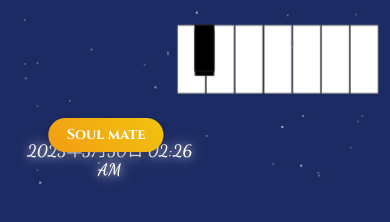
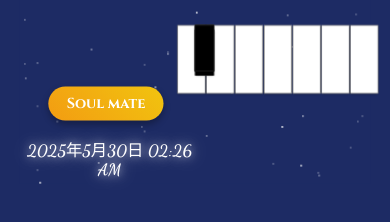
Before and after one commit to Ethannoma27/A-My-Love-Site-1.0NEW, a plain HTML site: page Eternal/5.30Mysoul/index.html in a window 390 px wide. Shown: the part 614-836 px from the top of the page. Drawn offline with Linux system fonts and the light colour scheme.

Commit message:
Replace 5.30Mysoul folder with updated version

```diff
--- a/Eternal/5.30Mysoul/index.html
+++ b/Eternal/5.30Mysoul/index.html
@@ -260,7 +260,7 @@
   .button {
         padding: 8px 20px; /* 缩小按钮尺寸 */
         font-size: 1em; /* 减小按钮文字大小 */
-        bottom: 35px; /* 更小的底部距离 */
+        bottom: 70px; /* 更小的底部距离 */
         margin-left: -45px; /* 调整居中偏移量 */
     }
 }
```
